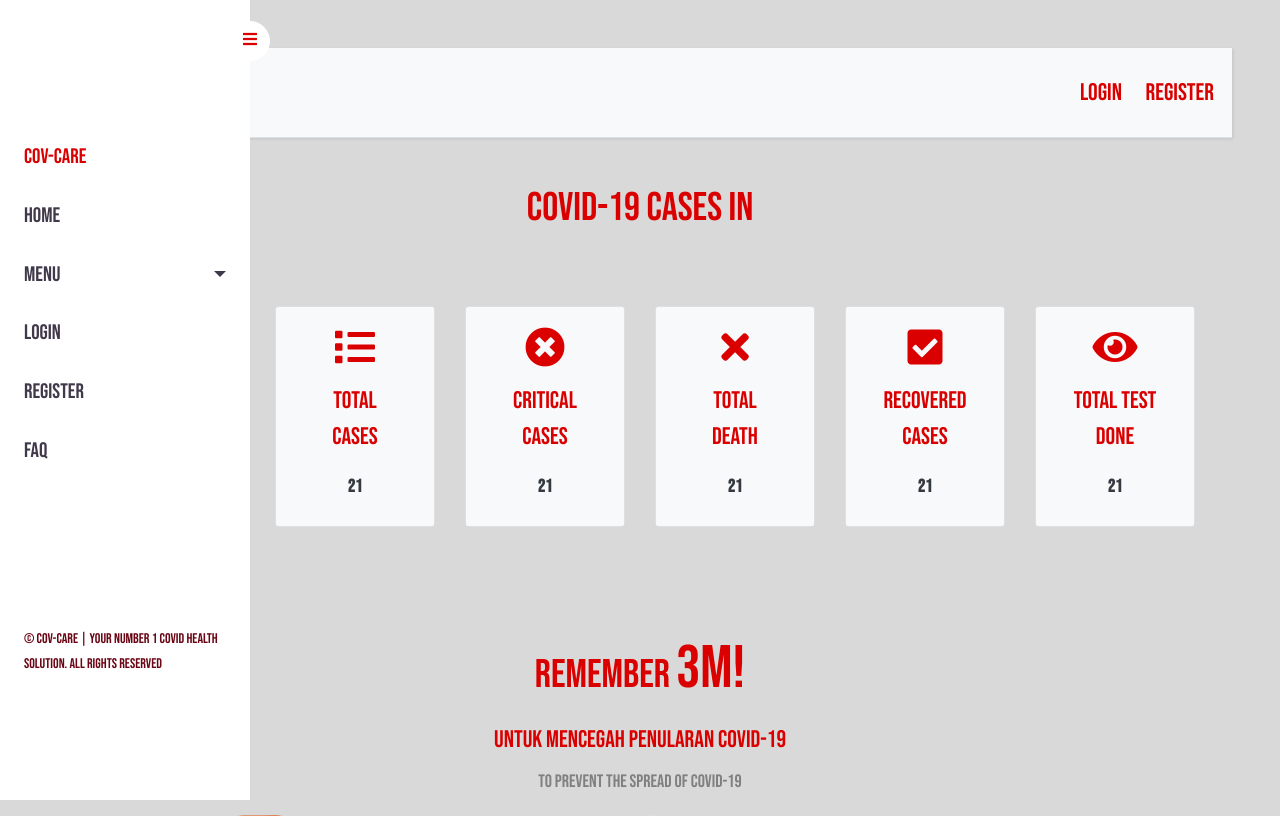
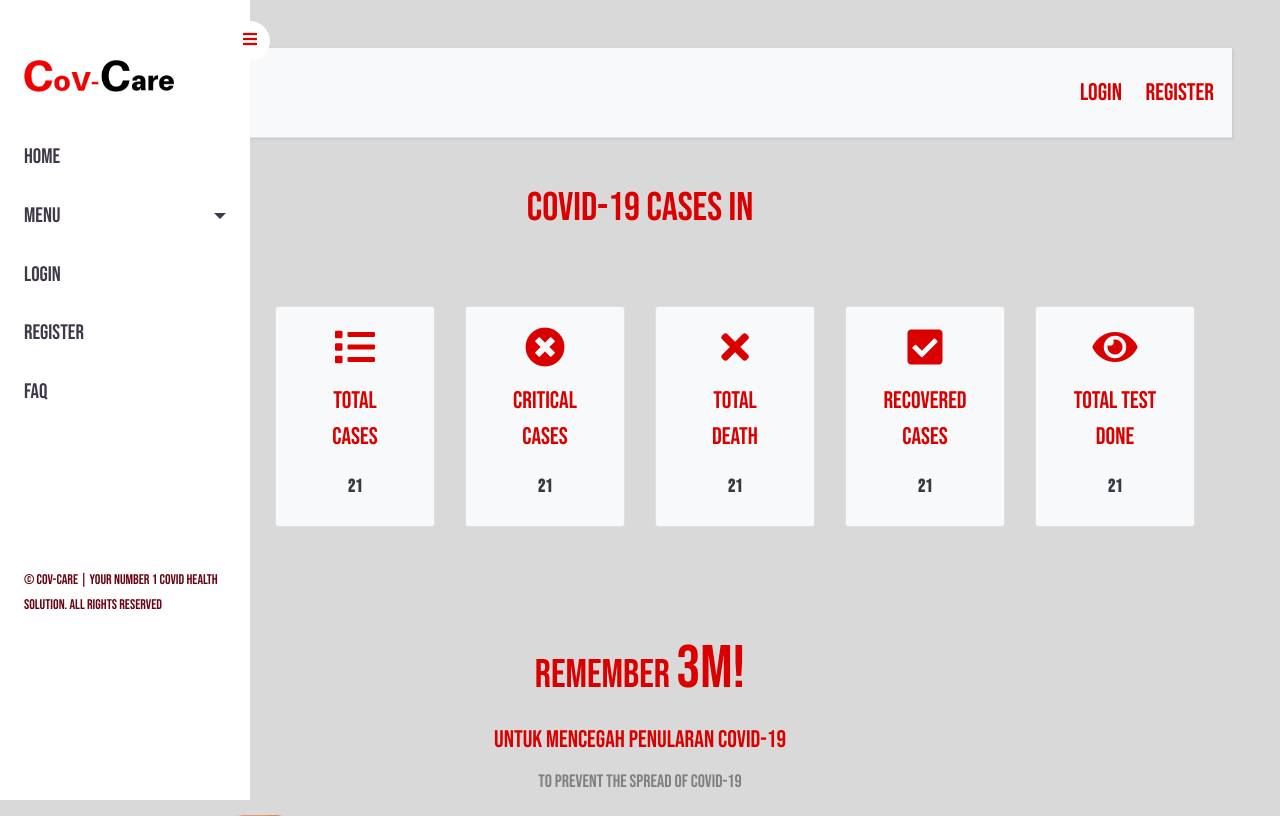
Before and after one commit to techmobas/cov-care, a PHP site: page /index.php in a window 1280 px wide. Shown: the top 816 px of the page. Run offline with PHP 8.4, Linux system fonts and the light colour scheme.

Commit message:
Add files via upload

```diff
--- a/header.php
+++ b/header.php
@@ -19,8 +19,8 @@ session_start();
 
     <link rel="preconnect" href="https://fonts.gstatic.com">
     <link href="https://fonts.googleapis.com/css2?family=Bebas+Neue&display=swap" rel="stylesheet">
-<link rel="preconnect" href="https://fonts.gstatic.com">
-<link href="https://fonts.googleapis.com/css2?family=Open+Sans:wght@300&display=swap" rel="stylesheet">
+    <link rel="preconnect" href="https://fonts.gstatic.com">
+    <link href="https://fonts.googleapis.com/css2?family=Open+Sans:wght@300&display=swap" rel="stylesheet">
 		<link rel="stylesheet" href="https://stackpath.bootstrapcdn.com/font-awesome/4.7.0/css/font-awesome.min.css">
 		<link rel="stylesheet" href="css/modified-bootstrap.css">
     <link rel="stylesheet" href="css/style.css">
@@ -58,10 +58,8 @@ session_start();
 	        </button>
         </div>
 				<div class="p-4 pt-5">
-		  		<h1><a href="index.html" class="logo">Logo</a></h1>
+		  		<h1><a href="index.php" class="logo"><img src="image/logo.png" alt="CoV-Care" width="150px"></a></h1>
 	        <ul class="list-unstyled components mb-5">
-	          <li class="active">
-	            <a href="#">CoV-Care</a>
 	          <li>
 	              <a href="index.php">Home</a>
 	          </li>
```
